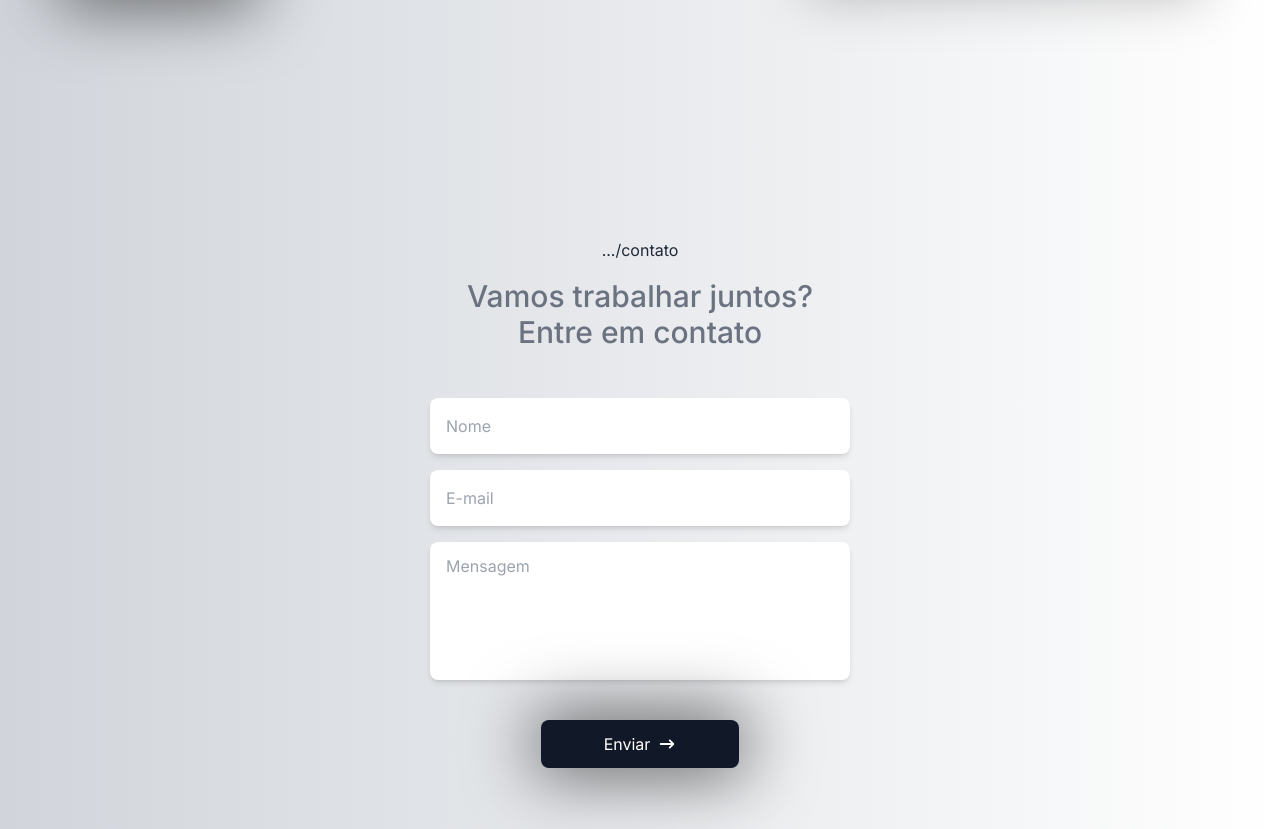
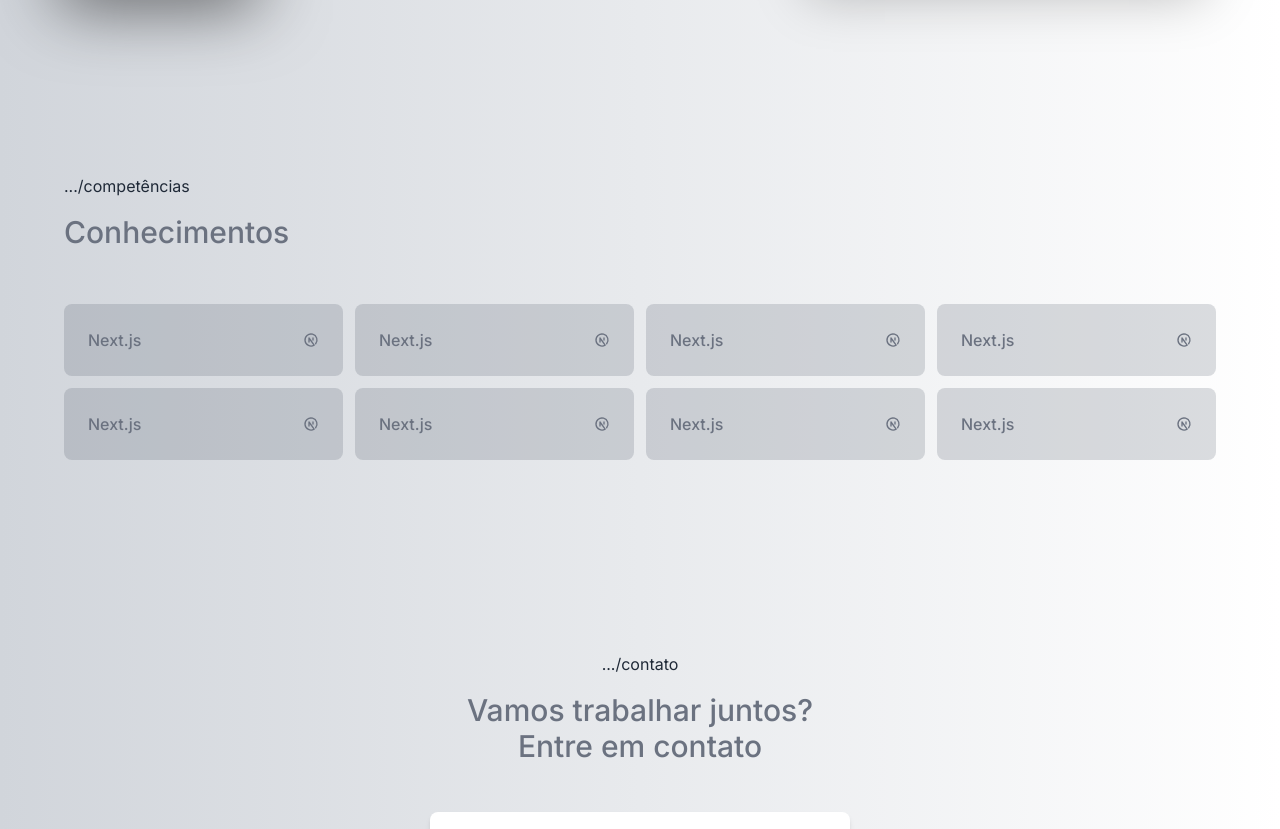
Before and after one commit to vicenteneto7/portfolio, a Next.js app: page /about in a window 1280 px wide. Shown: the part 614-1443 px from the top of the page. Built offline with nearby package versions, Linux system fonts and the light colour scheme.

Commit message:
feat: sessão de conhecimentos finalizada

```diff
--- a/src/app/about/page.tsx
+++ b/src/app/about/page.tsx
@@ -1,9 +1,11 @@
 import { HeroSectionAbout } from "../components/pages/hero-section-about";
+import { KnowTechs } from "../components/pages/know-techs";
 
 export default function Projects() {
     return(
         <>
         <HeroSectionAbout />
+        <KnowTechs />
         </>
     )
 }
--- a/src/app/components/pages/hero-section-about/index.tsx
+++ b/src/app/components/pages/hero-section-about/index.tsx
@@ -42,7 +42,7 @@ export const HeroSectionAbout = () => {
             sempre aberto a novas oportunidades e desafios.
           </p>
 
-          <div className="flex flex-wrap gap-x-2 gap-y-3 lg:max-w-[21.25rem]">
+          <div className="flex flex-wrap gap-x-1.5 sm:gap-x-2 gap-y-3 lg:max-w-[21.25rem]">
             {Array.from({ length: 6 }).map((_, index) => (
               <TechBadge name="Next.js" />
             ))}
@@ -71,9 +71,10 @@ export const HeroSectionAbout = () => {
         <Image
           width={420}
           height={404}
-          src="/images/perfil.jpg"
+          src="/images/profile.jpg"
           alt="Foto de perfil do Vicente"
           className="w-[18.75rem] h-[18.75rem] lg:w-[26.25rem] lg:h-[25.25rem] mb-6 lg:mb-0 shadow-2xl rounded-lg object-cover"
+          unoptimized
         />
       </section>
   );
--- /dev/null
+++ b/src/app/components/pages/know-techs/index.tsx
@@ -0,0 +1,19 @@
+import { SectionTitle } from "@/app/components/section-title"
+import { TbBrandNextjs } from "react-icons/tb"
+import { KnowTech } from "./know-tech"
+
+export const KnowTechs = () => {
+    return (
+        <section className="container py-16">
+            <SectionTitle subtitle='competências' title="Conhecimentos" />
+            <div className="grid grid-cols-[repeat(auto-fit,minmax(264px,1fr))] gap-3 mt-[3.4rem]">
+                {Array.from({length: 8}).map((_, index) =>
+                <KnowTech key={index} tech={{
+                    icon: <TbBrandNextjs />,
+                    name: 'Next.js'
+                }} />
+                )}
+            </div>
+        </section>
+    )
+}
--- /dev/null
+++ b/src/app/components/pages/know-techs/know-tech.tsx
@@ -0,0 +1,19 @@
+import { ReactNode } from "react"
+
+type KnowTechProps = {
+    tech: {
+        icon: ReactNode
+        name: string
+    }
+}
+export const KnowTech = ({tech}: KnowTechProps) => {
+    return (
+        <div className="p-6 rounded-lg bg-gray-600/20 text-gray-500 flex flex-col hover:text-gray-800 hover:bg-gray-600/30">
+            <div className="flex items-center justify-between">
+                <p className="font-medium">{tech.name}</p>
+                {tech.icon}
+            </div>
+            <span></span>
+        </div>
+    )
+}
```
Also changed, not shown: public/images/profile.jpg (added).
